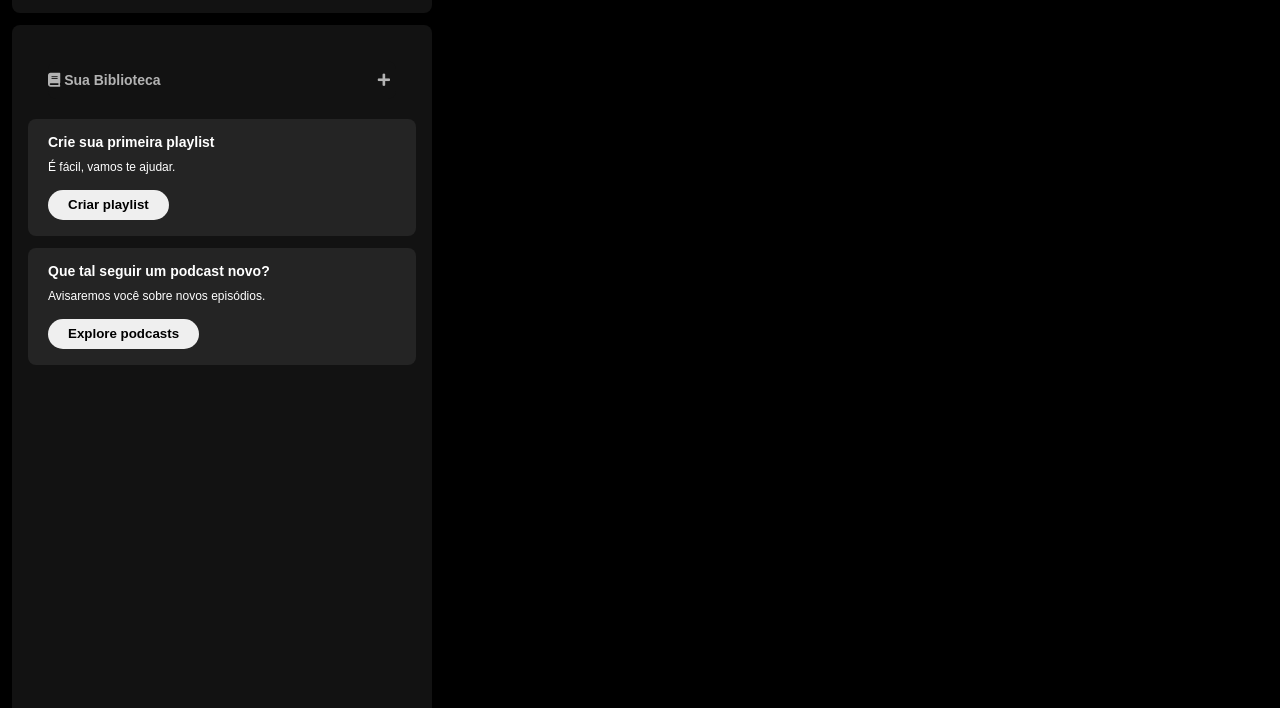
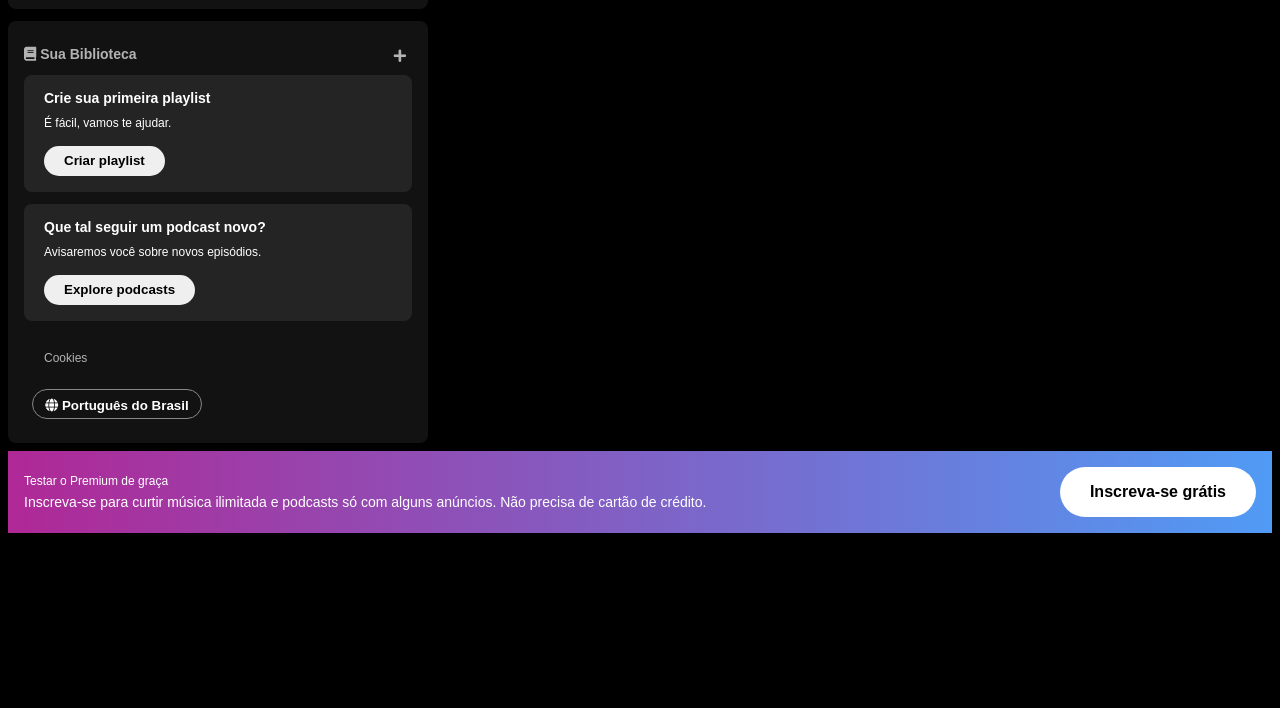
Before and after one commit to mgsasaki/imersao-frontend-alura-spotify, a plain HTML site: page index.html in a window 1280 px wide. Shown: the part 166-874 px from the top of the page. After the commit the page ends 800 px from the top, so only its background shows below. Drawn offline with Linux system fonts and the light colour scheme.

Commit message:
refactor: aula 03

```diff
--- a/index.html
+++ b/index.html
@@ -7,6 +7,7 @@
     <title>Spotify Imersão</title>
     <link rel="stylesheet" href="./src/styles/reset.css" />
     <link rel="stylesheet" href="./src/styles/vars.css">
+    <link rel="stylesheet" href="./src/styles/window.css">
     <link rel="stylesheet" href="./src/styles/sidebar-footer.css" />
     <link rel="stylesheet" href="./src/styles/main-content.css">
     <link rel="stylesheet" href="https://use.fontawesome.com/releases/v5.15.4/css/solid.css" />
@@ -37,7 +38,8 @@
                     </li>
                 </ul>
             </nav>
-            <nav class="sidebar__library">
+
+            <div class="sidebar__library">
                 <div class="header">
                     <div class="title">
                         <a href="">
@@ -84,7 +86,7 @@
                         <span>Português do Brasil</span>
                     </button>
                 </div>
-            </nav>
+            </div>
         </div>
 
         <main>
@@ -113,14 +115,14 @@
             </div>
         </main>
 
-        <div class="footer">
+        <footer class="disclaimer-premium">
             <div class="text">
-                <p class="highlight">Testar o Premium de graça</p>
-                <p class="details">Inscreva-se para curtir música ilimitada e podcasts só com alguns anúncios. Não
+                <p class="disclaimer-premium__title">Testar o Premium de graça</p>
+                <p class="disclaimer-premium__subtitle">Inscreva-se para curtir música ilimitada e podcasts só com alguns anúncios. Não
                     precisa de cartão de crédito.</p>
             </div>
             <button>Inscreva-se grátis</button>
-        </div>
+        </footer>
     </div>
 </body>
 
--- a/src/styles/main-content.css
+++ b/src/styles/main-content.css
@@ -1,19 +1,18 @@
 /* HEADER */
 
 .main-container {
-  max-width: 80rem;
-  height: 100rem;
-  margin-left: 3.5rem;
-  margin-right: 3.5rem;
+  max-width: 100%;
+  height: 100%;
 }
 
-.header {
+.main-container .header {
   display: flex;
   justify-content: space-between;
   align-items: center;
   padding: 0.625rem;
-  margin: 1.25rem;
-  border-radius: 0.5rem;
+  /* margin: 1.25rem; */
+  border-top-left-radius: 0.5rem;
+  border-top-right-radius: 0.5rem;
   background-color: #121212;
 }
 
@@ -80,6 +79,8 @@
   font-weight: 700;
   background-color: transparent;
   margin-right: 2rem;
+  border: none;
+  cursor: pointer;
 }
 
 .header__login .login {
@@ -89,4 +90,5 @@
   font-size: 1rem;
   font-weight: 700;
   border-radius: 2.5rem;
+  cursor: pointer;
 }
--- a/src/styles/sidebar-footer.css
+++ b/src/styles/sidebar-footer.css
@@ -1,33 +1,6 @@
-body {
-  background-color: #000;
-  font-family: var(--font-dm-sans);
-  color: #fff;
+.sidebar {
   display: flex;
   flex-direction: column;
-  height: 100%;
-  width: 100%;
-  min-height: 600px;
-  min-width: 800px;
-}
-
-.container {
-  display: grid;
-  grid-template: 1fr auto / auto 1fr;
-  height: 100%;
-  min-height: 100vh;
-}
-
-.sidebar {
-  /* position: fixed;
-  top: 0;
-  left: 0;
-  bottom: 0; */
-  display: flex;
-  flex-direction: column;
-  grid-column: 1;
-  grid-row: 1;
-  width: 420px;
-  padding: 12px;
   gap: 12px;
 }
 
@@ -41,7 +14,7 @@ body {
   background: #121212;
   display: flex;
   border-radius: 8px;
-  padding: 16px 0 0 16px;
+  padding-top: 16px;
 }
 
 .sidebar__navigation .logo img {
@@ -136,6 +109,7 @@ body {
   text-decoration: none;
   text-transform: none;
   font-size: 12px;
+  margin: 25px 20px;
 }
 
 .cookies a:hover {
@@ -144,51 +118,58 @@ body {
 
 .languages button {
   height: 30px;
-  border: 1px solid #fff;
-  border-radius: 15px;
-  background-color: #000;
+  border: 1px solid #878787;
+  border-radius: 9999px;
+  background-color: transparent;
   color: #fff;
-  padding: 0px 20px;
+  padding: 8px;
   cursor: pointer;
+  align-items: center;
+  width: 170px;
+  margin: 8px;
+  font-weight: bold;
 }
 
 .languages button:hover {
   border: 2px solid #fff;
 }
 
-.footer {
-  /* position: fixed;
-  bottom: 0;
-  width: 100%; */
-  grid-column: 1 / 3;
-  grid-row: 2;
+.disclaimer-premium {
   display: flex;
   flex-direction: row;
   justify-content: space-between;
-  margin: 16px;
   background: linear-gradient(90deg, #af2896, #509bf5);
-  padding: 15px;
+  padding: 1rem;
 }
 
-.footer .text {
+.disclaimer-premium .text {
   display: flex;
   flex-direction: column;
   justify-content: space-evenly;
+  flex-shrink: 0;
+  color: #fff;
+}
+
+.disclaimer-premium .disclaimer-premium__title {
+  font-size: 12px;
+  font-weight: 400;
+}
+
+.disclaimer-premium .disclaimer-premium__subtitle {
+  font-size: 14px;
   font-weight: 500;
 }
 
-.footer .text .highlight {
-  font-weight: bold;
-  font-size: 14px;
-}
-
-.footer button {
+.disclaimer-premium button {
+  background-color: #fff;
+  color: #000;
   height: 50px;
   border: 0;
   border-radius: 9999px;
-  padding: 0 30px;
-  font-weight: 700;
+  padding: 14px 30px;
   font-size: 16px;
+  font-weight: bold;
   text-align: center;
   vertical-align: middle;
+  flex-shrink: 0;
 }
--- a/src/styles/vars.css
+++ b/src/styles/vars.css
@@ -3,6 +3,8 @@
     --font-dm-sans: "DM Sans", sans-serif;
 
     /* COLORS */
+    --fg-color: #fff;
+    --bg-window: #000;
     --bg-icon: #131313;
     --bg-arrow-color: rgba(0,0,0,0.7);
 }
--- /dev/null
+++ b/src/styles/window.css
@@ -0,0 +1,35 @@
+body {
+  background-color: var(--bg-window);
+  color: var(--fg-color);
+  font-family: var(--font-dm-sans);
+}
+
+.container {
+  display: grid;
+  grid-template: 1fr auto / auto 1fr;
+  grid-template-areas:
+    "sidebar main"
+    "footer footer";
+  padding: 0.5rem;
+  gap: 0.5rem;
+  /* background-color: magenta; */
+  /* min-height: 100vw; */
+  /* height: 100%; */
+  /* width: 100%; */
+}
+
+.sidebar {
+  grid-area: sidebar;
+  width: 420px;
+  /* background-color: greenyellow; */
+}
+
+main {
+  grid-area: main;
+  /* background-color: greenyellow; */
+}
+
+footer {
+  grid-area: footer;
+  /* background-color: greenyellow; */
+}
```
